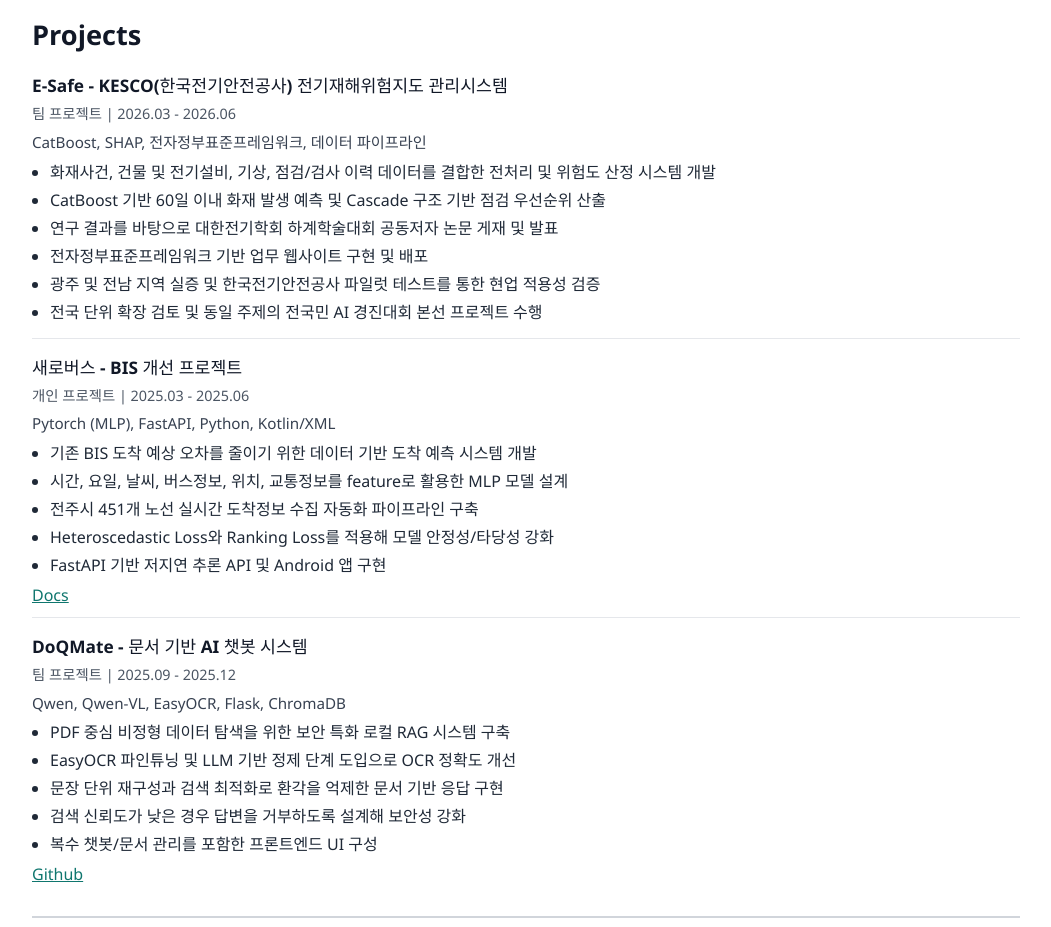
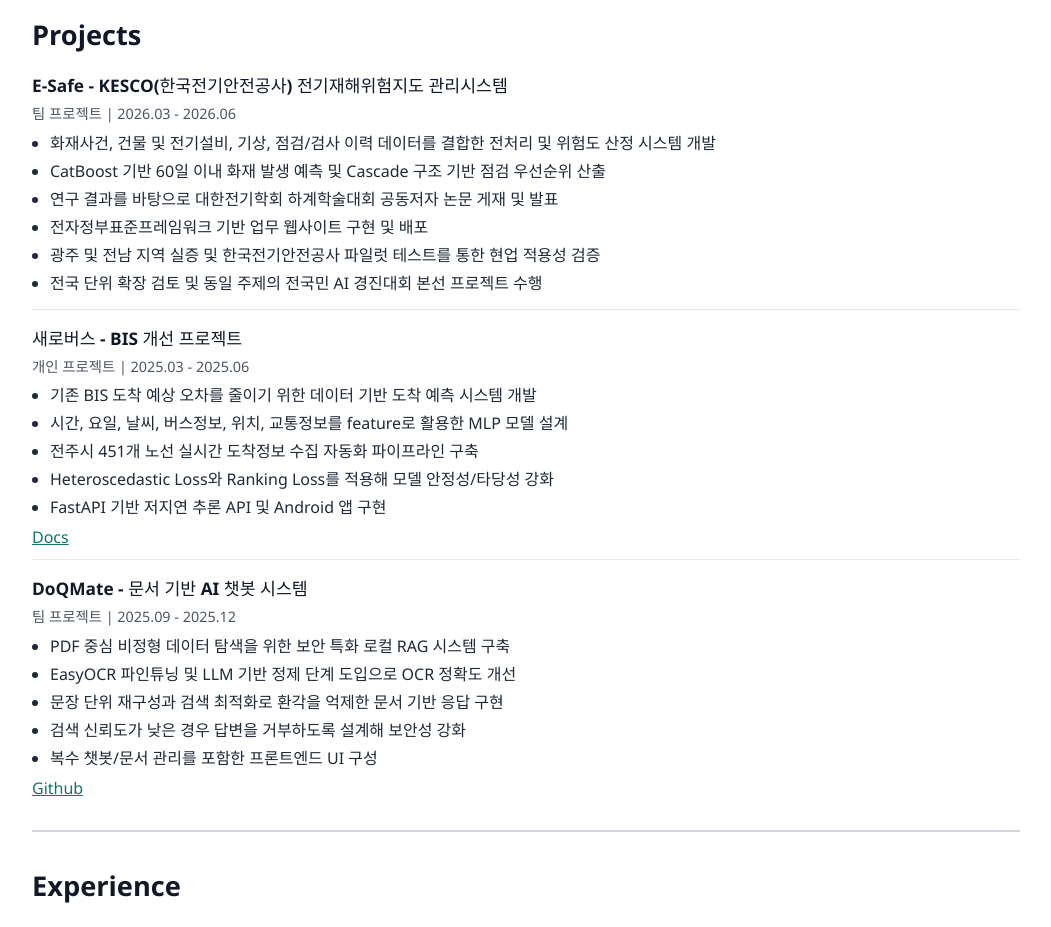
Before and after one commit to Quinsie/Quinsie.github.io, a React (Vite) app: page / in a window 1280 px wide. Shown: the part 900-1827 px from the top of the page, without its empty margins (224-1275 px from the left). Built offline with nearby package versions, Linux system fonts and the light colour scheme.

Commit message:
style: simplify project cards

```diff
--- a/src/content/portfolio.js
+++ b/src/content/portfolio.js
@@ -126,7 +126,6 @@
           {
             title: "E-Safe - KESCO(한국전기안전공사) 전기재해위험지도 관리시스템",
             meta: "팀 프로젝트 | 2026.03 - 2026.06",
-            subtitle: "CatBoost, SHAP, 전자정부표준프레임워크, 데이터 파이프라인",
             bullets: [
               "화재사건, 건물 및 전기설비, 기상, 점검/검사 이력 데이터를 결합한 전처리 및 위험도 산정 시스템 개발",
               "CatBoost 기반 60일 이내 화재 발생 예측 및 Cascade 구조 기반 점검 우선순위 산출",
@@ -140,7 +139,6 @@
           {
             title: "새로버스 - BIS 개선 프로젝트",
             meta: "개인 프로젝트 | 2025.03 - 2025.06",
-            subtitle: "Pytorch (MLP), FastAPI, Python, Kotlin/XML",
             bullets: [
               "기존 BIS 도착 예상 오차를 줄이기 위한 데이터 기반 도착 예측 시스템 개발",
               "시간, 요일, 날씨, 버스정보, 위치, 교통정보를 feature로 활용한 MLP 모델 설계",
@@ -158,7 +156,6 @@
           {
             title: "DoQMate - 문서 기반 AI 챗봇 시스템",
               meta: "팀 프로젝트 | 2025.09 - 2025.12",
-            subtitle: "Qwen, Qwen-VL, EasyOCR, Flask, ChromaDB",
             bullets: [
               "PDF 중심 비정형 데이터 탐색을 위한 보안 특화 로컬 RAG 시스템 구축",
               "EasyOCR 파인튜닝 및 LLM 기반 정제 단계 도입으로 OCR 정확도 개선",
@@ -432,7 +429,6 @@
           {
             title: "E-Safe - KESCO Electrical Hazard Risk Mapping System",
             meta: "Team Project | Mar 2026 - Jun 2026",
-            subtitle: "CatBoost, SHAP, e-Government Framework, Data Pipelines",
             bullets: [
               "Preprocessed fire incidents, building and electrical-facility, weather, and inspection-history data for risk assessment",
               "Developed a CatBoost model for 60-day fire prediction and a Cascade-based inspection-prioritization pipeline",
@@ -446,7 +442,6 @@
           {
             title: "Saero Bus - BIS Improvement Project",
             meta: "Personal Project | Mar 2025 - Jun 2025",
-            subtitle: "Pytorch (MLP), FastAPI, Python, Kotlin/XML",
             bullets: [
               "Built a data-driven system to reduce errors in existing BIS bus arrival predictions",
               "Designed an MLP model using time, day, weather, bus, location, and traffic features",
@@ -464,7 +459,6 @@
           {
             title: "DoQMate - Document-Based AI Chatbot System",
               meta: "Team Project | Sep 2025 - Dec 2025",
-            subtitle: "Qwen, Qwen-VL, EasyOCR, Flask, ChromaDB",
             bullets: [
               "Built a local RAG pipeline for secure exploration of enterprise PDF documents",
               "Improved OCR quality with EasyOCR fine-tuning and LLM-based refinement",
```
